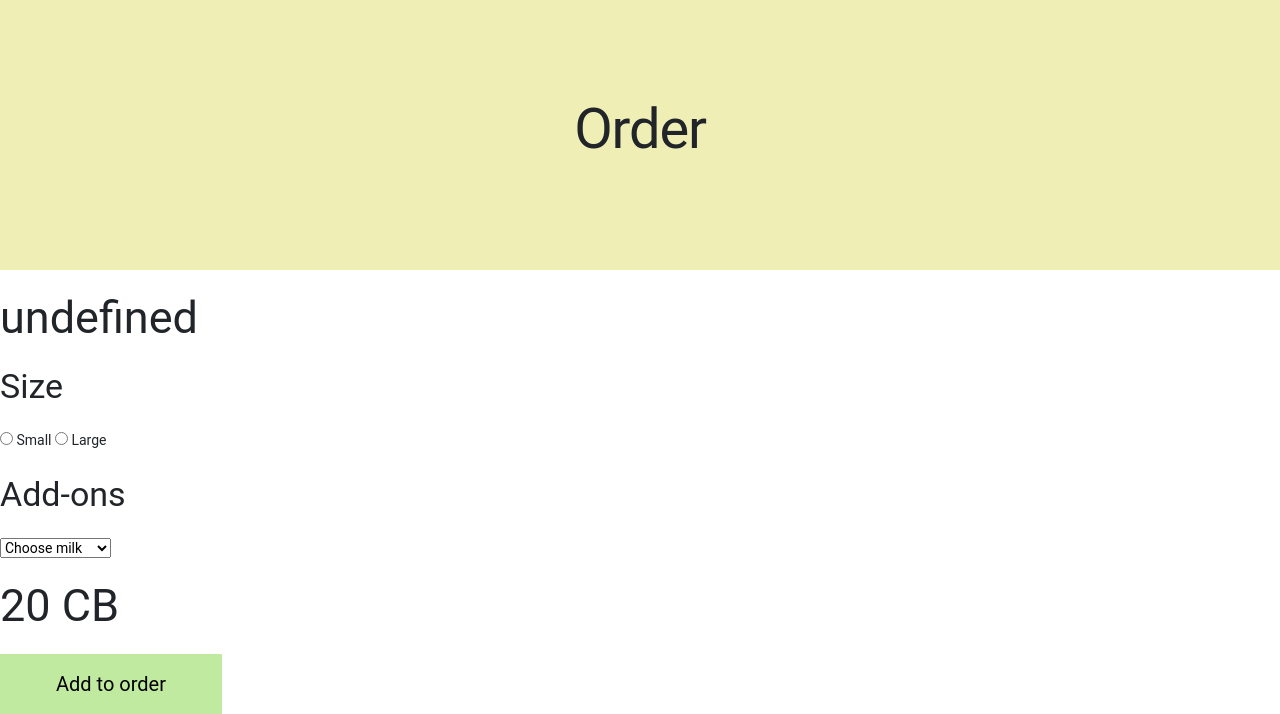
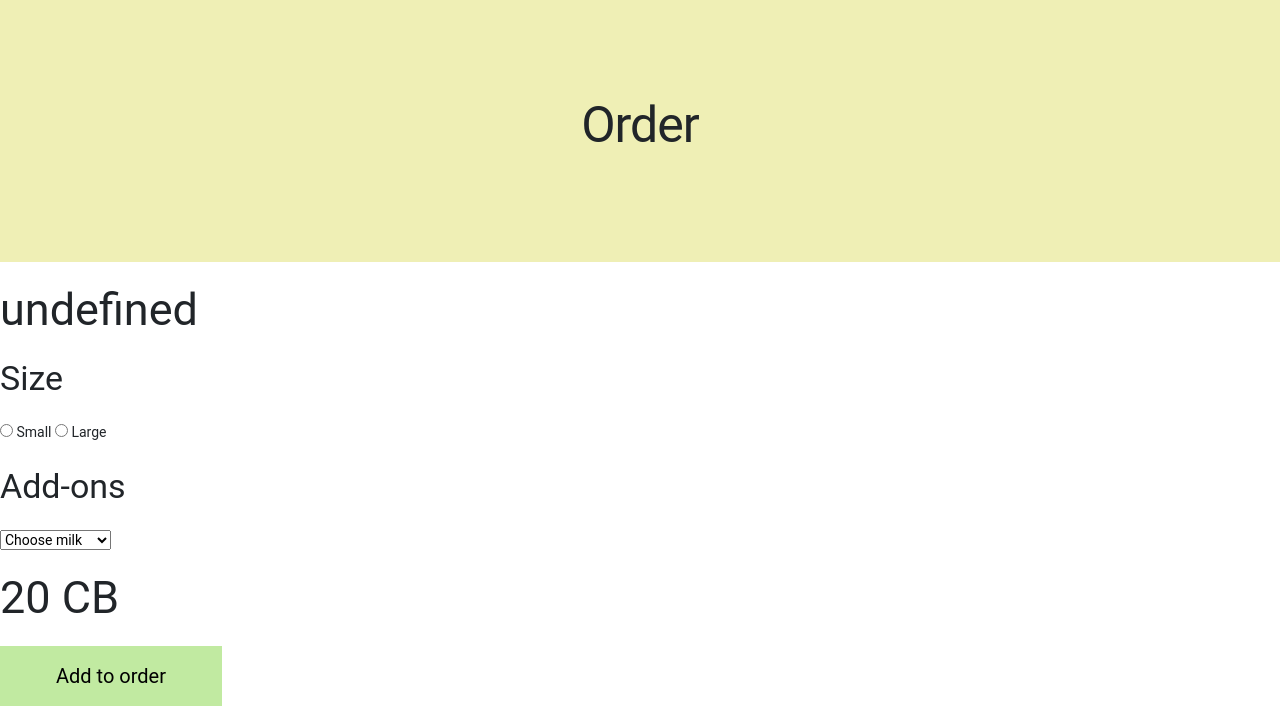
Before and after one commit to Megabd/CafeAnalog2, a website built with webpack: page public/productpage.html in a window 1280 px wide. Shown: the part 133-847 px from the top of the page. Built offline with nearby package versions, Linux system fonts and the light colour scheme; some packages are replaced by stand-ins of ours; no server answers.

Commit message:
Add class to page_title

```diff
--- a/public/productpage.html
+++ b/public/productpage.html
@@ -51,7 +51,7 @@
     </button></a>
 </nav>
 <div class="page_title">
-  <h1>Order</h1>
+  <h1 class="h1Override">Order</h1>
 </div>
 <div class="order_details">
   <form action="">
```
